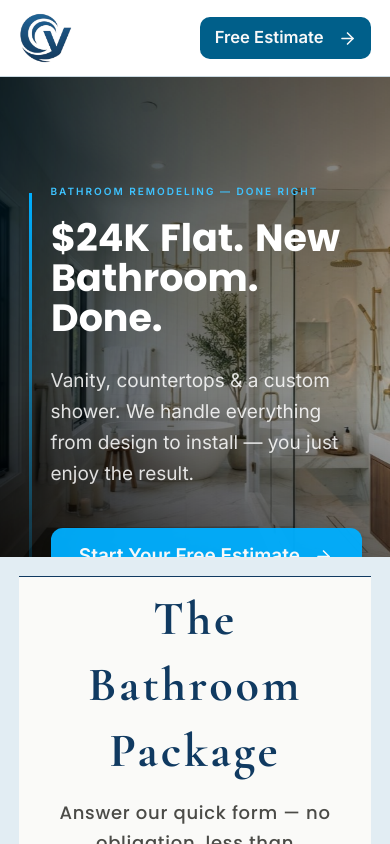
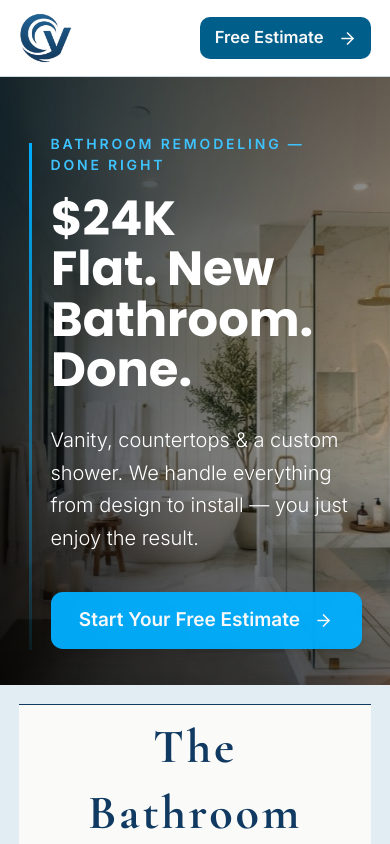
Before and after one commit to Fbet590/CVPi-Bathrooms, a Next.js app: page / in a window 390 px wide. Shown: the top 844 px of the page. Built offline with nearby package versions, Linux system fonts and the light colour scheme.

Commit message:
feat: adjust padding & font sizes in landing hero section
Co-authored-by: Fbet590 <271462897+Fbet590@users.noreply.github.com>

```diff
--- a/components/landing/hero.tsx
+++ b/components/landing/hero.tsx
@@ -46,7 +46,7 @@ export function Hero() {
 
       {/* Content — pinned lower-left, left aligned (Koenigsegg style) */}
       <div
-        className="relative z-10 container mx-auto px-6 md:px-10 pb-12 md:pb-32"
+        className="relative z-10 container mx-auto px-6 md:px-10 pt-12 md:pt-0 pb-[120px] md:pb-32"
         style={{
           transform: `translateY(${offsetY * 0.12}px)`,
           opacity: Math.max(1 - offsetY / 650, 0),
@@ -61,7 +61,7 @@ export function Hero() {
           <div className="min-w-0">
             {/* Eyebrow */}
             <p
-              className="animate-hero-rise mb-4 text-[10px] md:text-sm font-semibold uppercase tracking-[0.2em] md:tracking-[0.3em] text-[#3ec3ff] text-pretty"
+              className="animate-hero-rise mb-4 text-[14px] md:text-sm font-semibold uppercase tracking-[0.2em] md:tracking-[0.3em] text-[#3ec3ff] text-pretty"
               style={{ animationDelay: "0.05s" }}
             >
               Bathroom Remodeling — Done Right
@@ -73,7 +73,7 @@ export function Hero() {
                 <span key={i} className="inline-block overflow-hidden align-bottom mr-[0.28em]">
                   <span
                     className="animate-word-rise"
-                    style={{ animationDelay: `${0.15 + i * 0.12}s` }}
+                    style={{ animationDelay: `${0.15 + i * 0.12}s`, fontSize: "48px" }}
                   >
                     {word}
                   </span>
@@ -82,8 +82,8 @@ export function Hero() {
             </h1>
 
             <p
-              className="animate-hero-rise text-base md:text-2xl text-white/85 mb-8 max-w-xl leading-relaxed text-pretty"
-              style={{ animationDelay: `${0.15 + HEADLINE_WORDS.length * 0.12 + 0.1}s` }}
+              className="animate-hero-rise md:text-2xl mb-8 max-w-xl leading-relaxed text-pretty text-white font-light"
+              style={{ animationDelay: `${0.15 + HEADLINE_WORDS.length * 0.12 + 0.1}s`, fontSize: "20px" }}
             >
               Vanity, countertops &amp; a custom shower. We handle everything from
               design to install — you just enjoy the result.
```
